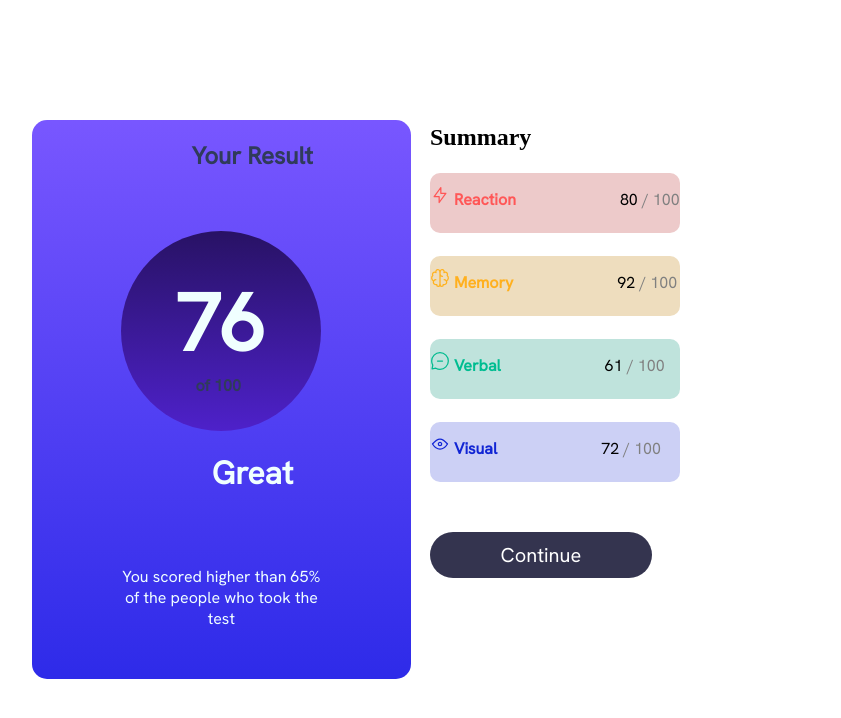
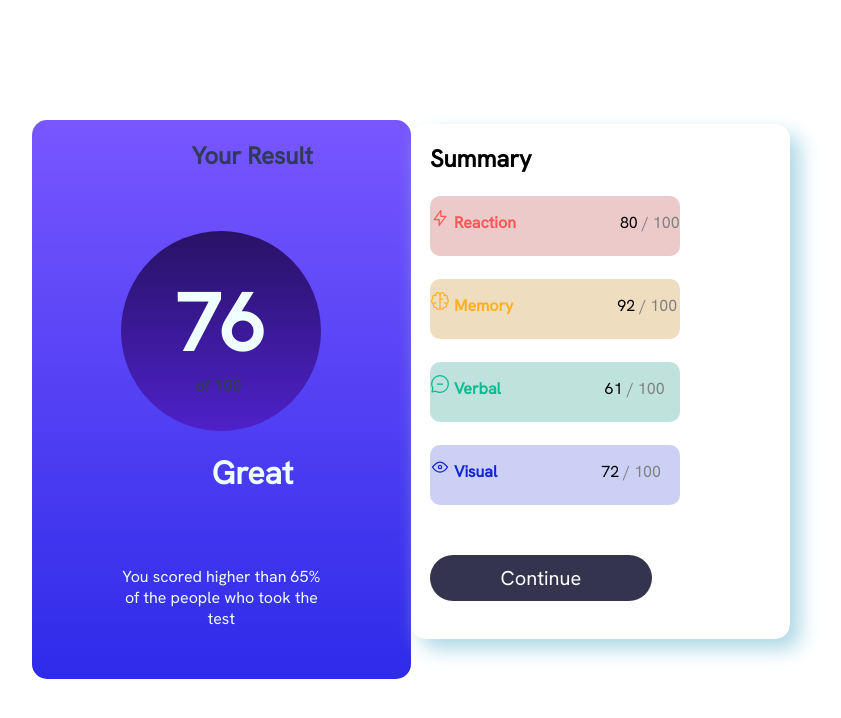
Before and after one commit to Aaryan-Urunkar/front-end-challenge, a plain HTML site: page index.html in a window 1280 px wide. Shown: the whole page, without its empty margins (229-1070 px from the left). Drawn offline with Linux system fonts and the light colour scheme.

Commit message:
Added shadow

```diff
--- a/index.html
+++ b/index.html
@@ -26,7 +26,7 @@
     <p class="para"> You scored higher than 65% of the people who took the test</p>
   </div>
   <div class="right-container">
-    <h2 style="margin-left:5%;">Summary</h2>
+    <h2 style="margin-left:5%; font-family: 'Hanken Grotesk', sans-serif; padding-top: 5%;">Summary</h2>
      <div class="bar" style="background-color:hsl(0, 49%, 86%) ;">
       <img src="assets\images\icon-reaction.svg" alt="reaction-pic">
       <p style="display:inline-block; color : hsl(0, 100%, 67%); "> <b>Reaction</b></p>
--- a/styles.css
+++ b/styles.css
@@ -16,10 +16,12 @@
 }
 .right-container{
     width:30%;
+    border-radius:15px;
     position:relative;
     left:50%;
     bottom:475px;
-
+    box-shadow: 10px 10px 20px lightblue;
+    padding-bottom: 7%;
 }
 p{
     font-family: 'Hanken Grotesk', sans-serif;
```
